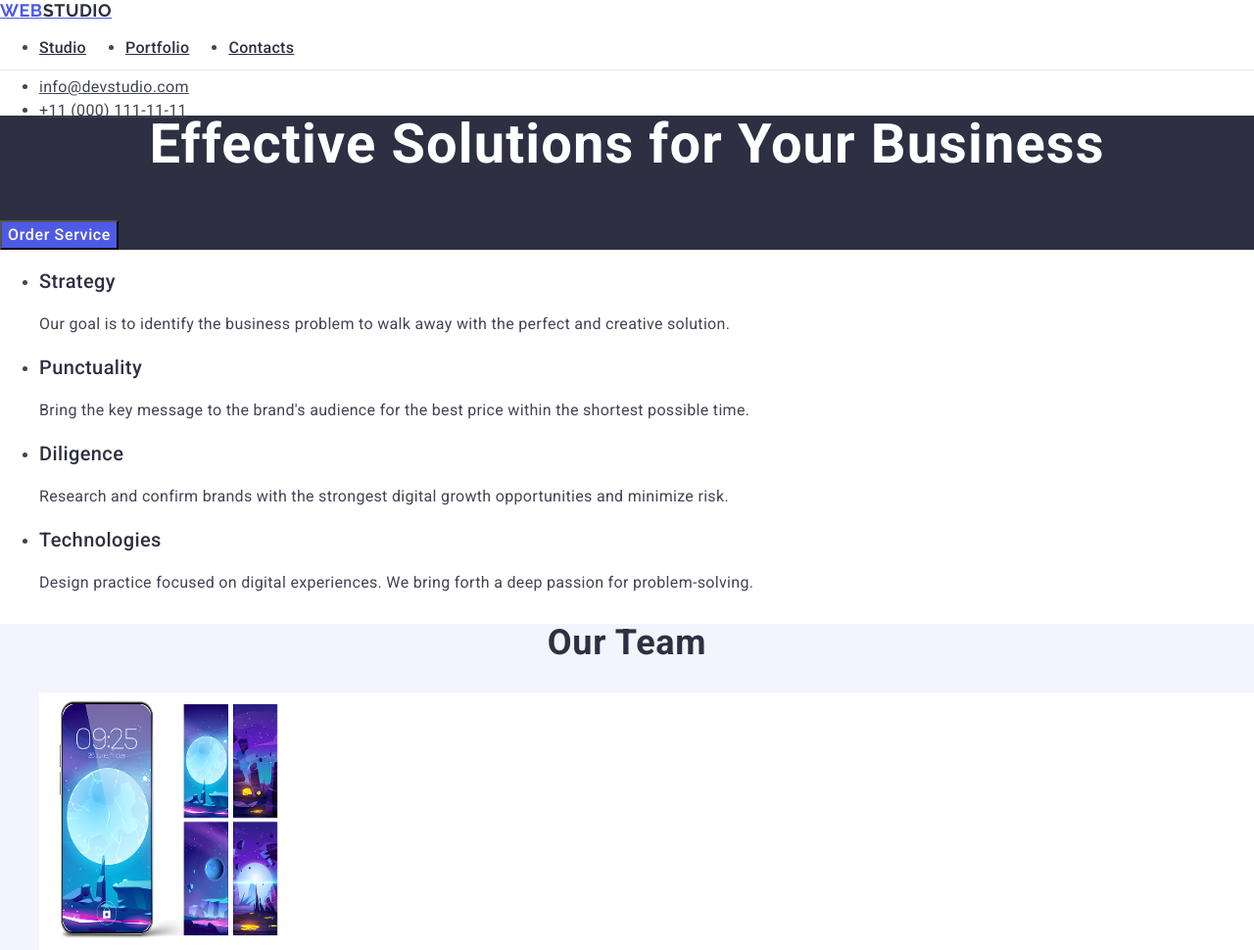
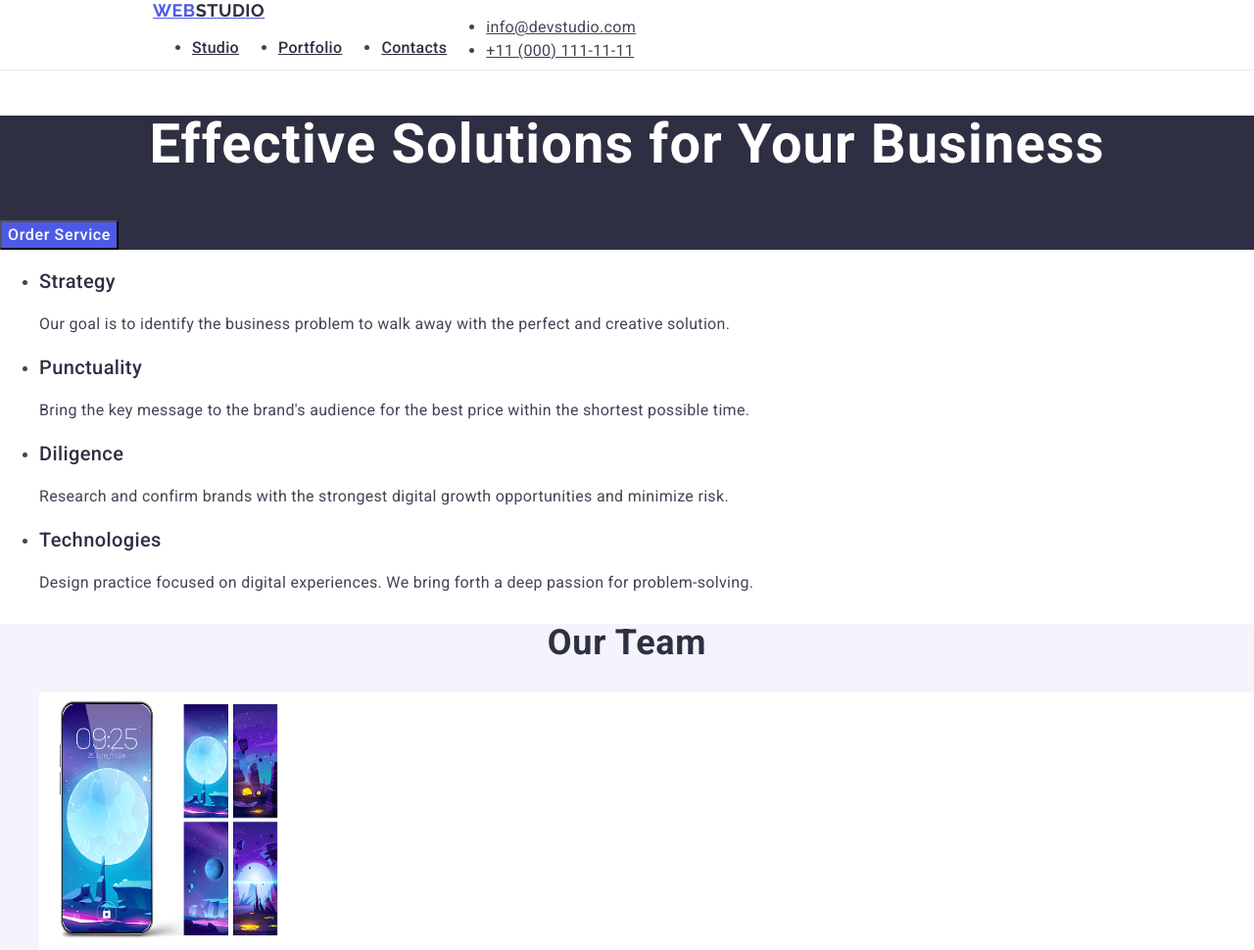
Before and after one commit to VOVA6565/goit-markup-hw-03, a plain HTML site: page index.html in a window 1280 px wide. Shown: the top 970 px of the page at 98% size. Drawn offline with nearby package versions, Linux system fonts and the light colour scheme.

Commit message:
add file

```diff
--- a/css/style.css
+++ b/css/style.css
@@ -13,7 +13,11 @@
   height: 72px;
 }
 
-.header-container {
+.container {
+  display: flex;
+  max-width: 1158px;
+  padding: 0 15px;
+  margin: 0 auto;
 }
 
 .header-menu {
--- a/index.html
+++ b/index.html
@@ -27,7 +27,7 @@
   </head>
   <body>
     <header class="header">
-      <div class="header-container">
+      <div class="container">
         <nav class="header-menu">
           <a href="./index.html" class="logo"
             >Web<span class="logo-particle">Studio</span></a
```
